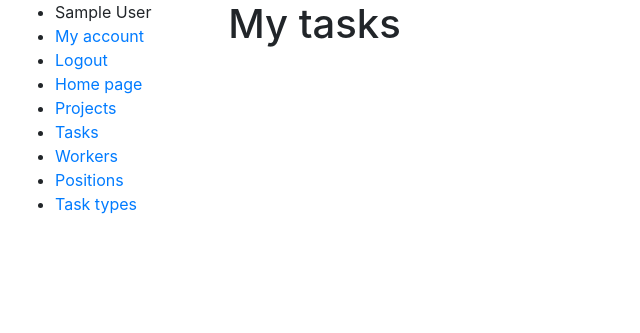
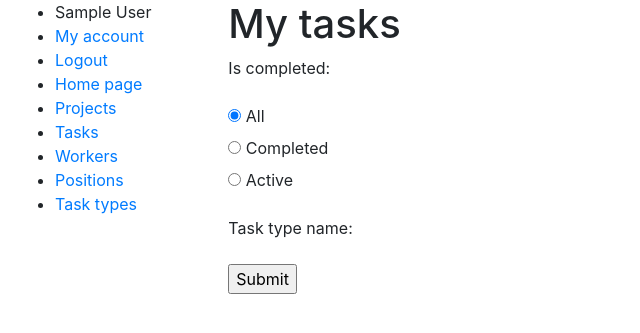
Before and after one commit to vkrasnovyd/project-management-platform, a Django app: page /tasks/ in a window 1280 px wide. Shown: the top 333 px of the page, without its empty margins (0-640 px from the left). Run offline with Django 4.2, Linux system fonts and the light colour scheme; the visitor is signed in with stand-in values (Sample User, id 1); data that the repository does not hold is empty.

Commit message:
Add filtering to TaskListView
Added filtering by fields "is_completed" and "task_type".

```diff
--- a/task_manager/views.py
+++ b/task_manager/views.py
@@ -3,6 +3,7 @@ from django.contrib.auth import get_user_model
 from django.contrib.auth.decorators import login_required
 from django.contrib.auth.mixins import LoginRequiredMixin
 from django.db.models import Count, F, Q, Case, When
+from django.forms import RadioSelect, CheckboxSelectMultiple
 from django.http import HttpResponseRedirect
 from django.shortcuts import render
 from django.urls import reverse_lazy, reverse
@@ -282,13 +283,43 @@ def project_toggle_is_active(request, pk):
     return HttpResponseRedirect(reverse_lazy("task_manager:project-detail", args=[pk]))
 
 
+TASK_IS_COMPLETED_CHOICES = (
+    (True, "Completed"),
+    (False, "Active"),
+)
+
+
+class TaskFilterSet(django_filters.FilterSet):
+    is_completed = django_filters.ChoiceFilter(
+        field_name="is_completed",
+        choices=TASK_IS_COMPLETED_CHOICES,
+        widget=RadioSelect,
+        empty_label="All"
+    )
+    task_type = django_filters.AllValuesMultipleFilter(
+        field_name="task_type__name",
+        widget=CheckboxSelectMultiple
+    )
+
+    class Meta:
+        model = Task
+        fields = ["is_completed", "task_type"]
+
+
 class TaskListView(LoginRequiredMixin, generic.ListView):
     """View class for the page with a list of all tasks assigned to the logged-in user."""
 
     model = Task
     paginate_by = 15
+    filterset_class = TaskFilterSet
 
     def get_queryset(self):
         user = self.request.user
-        queryset = super().get_queryset().filter(followers=user).select_related("project", "author", "responsible")
-        return queryset
+        queryset = super().get_queryset().filter(followers=user).select_related("project", "author", "responsible", "task_type")
+        self.filterset = self.filterset_class(self.request.GET, queryset=queryset)
+        return self.filterset.qs.distinct()
+
+    def get_context_data(self, *, object_list=None, **kwargs):
+        context = super().get_context_data(**kwargs)
+        context["filterset"] = self.filterset
+        return context
--- a/templates/task_manager/task_list.html
+++ b/templates/task_manager/task_list.html
@@ -9,6 +9,11 @@
     My tasks
   </h1>
 
+  <form action="" method="get">
+    {{ filterset.form.as_p }}
+    <input type="submit">
+  </form>
+
   {% for task in task_list %}
     <p class="text-secondary">{{ task.project }}</p>
 
@@ -19,6 +24,7 @@
         ><u>{{ task }}</u>
       {% endif %}
     </a>
+    <span class="badge badge-light">{{ task.task_type }}</span>
 
     <p>
       <div
@@ -37,7 +43,7 @@
     </p>
 
     <p><span class="text-secondary">{{ task.author }}</span> → {{ task.responsible }}</p>
-    <p>Deadline: {{ task.deadline|date }}</p>
+    <p>Due to: {{ task.deadline|date }}</p>
     <hr>
   {% endfor %}
 
```
